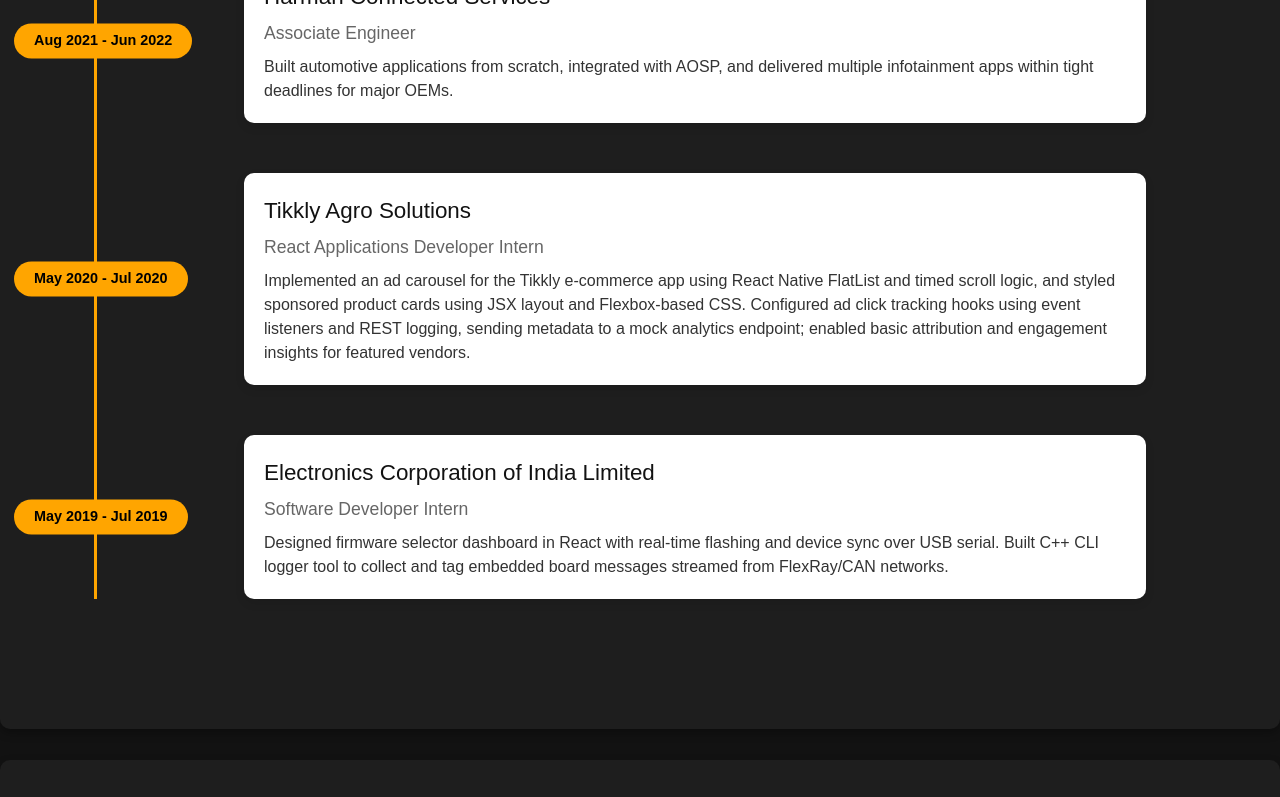
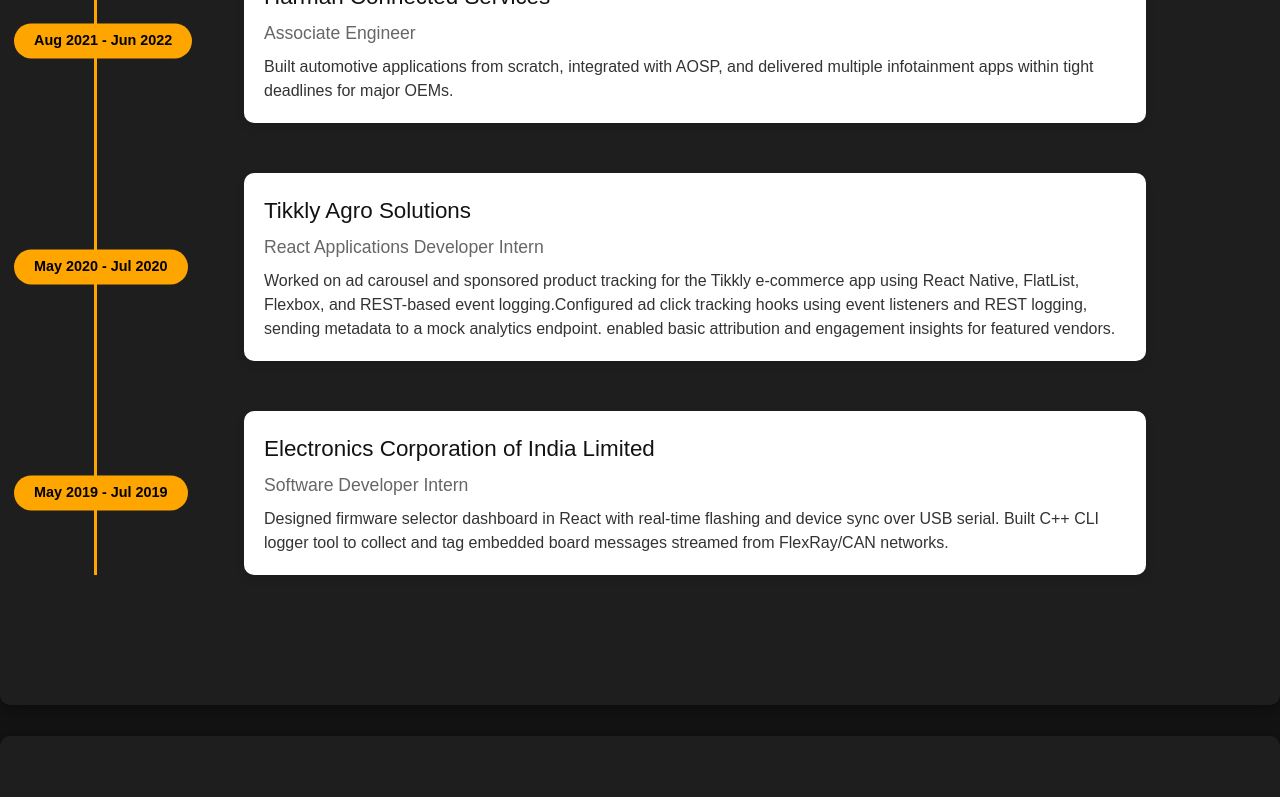
Before and after one commit to likhita-chinnari/portfolio-likhita-chinnari, a Next.js app: page / in a window 1280 px wide. Shown: the part 6413-7210 px from the top of the page. Built offline with nearby package versions, Linux system fonts and the light colour scheme.

Commit message:
Experience section changes

```diff
--- a/app/page.tsx
+++ b/app/page.tsx
@@ -363,9 +363,8 @@
                     <div className="details">
                         <h3>Tikkly Agro Solutions</h3>
                         <h4>React Applications Developer Intern</h4>
-                        <p>Implemented an ad carousel for the Tikkly e-commerce app using React Native FlatList and timed scroll logic, and
-styled sponsored product cards using JSX layout and Flexbox-based CSS. Configured ad click tracking hooks using event listeners and REST logging, sending metadata to a mock analytics
-endpoint; enabled basic attribution and engagement insights for featured vendors.</p>
+                        <p>Worked on ad carousel and sponsored product tracking for the Tikkly e-commerce app using React Native, FlatList, Flexbox, and REST-based event logging.Configured ad click tracking hooks using event listeners and REST logging, sending metadata to a mock analytics
+endpoint. enabled basic attribution and engagement insights for featured vendors.</p>
                     </div>
                 </div>
 
```
